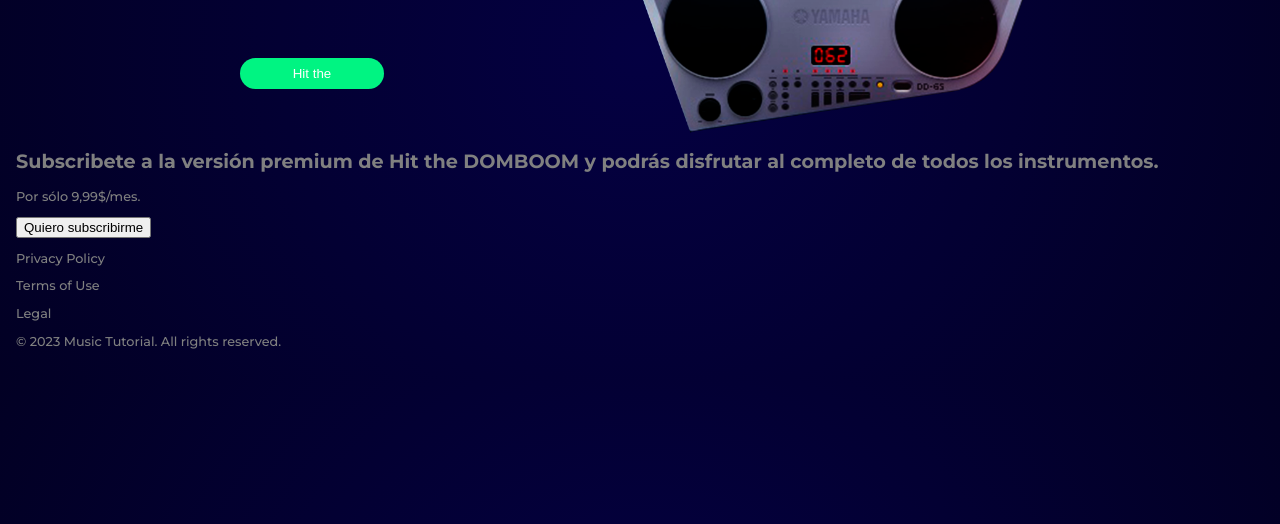
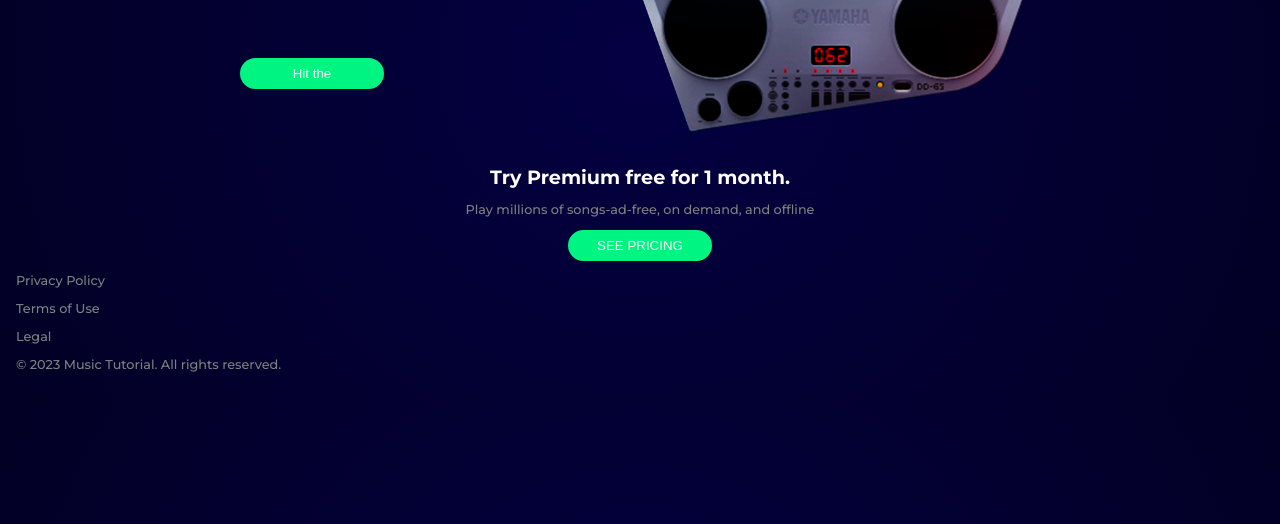
Before and after one commit to albegosu/MusicApp, a website: page public/index.html in a window 1280 px wide. Shown: the part 276-800 px from the top of the page. Drawn offline with nearby package versions, Linux system fonts and the light colour scheme.

Commit message:
divPremium and Styles

```diff
--- a/public/index.html
+++ b/public/index.html
@@ -40,13 +40,10 @@
     </section>
     <section class="premium__tab">
         <h2 id="premium__h2">
-            Subscribete a la versión premium de Hit the DOMBOOM
-            y podrás disfrutar al completo de todos los instrumentos.
+            Try  Premium  free for 1 month.
         </h2>
-        <div>
-            <p id="premium__p">Por sólo 9,99$/mes.</p>
-            <button id="premium-btn">Quiero subscribirme</button>
-        </div>
+        <p id="premium__p">Play millions of songs-ad-free, on demand, and offline</p>
+        <button id="premium__btn"><a href="#">SEE PRICING</a></button>
     </section>
     <!-- <section class="featured-instruments">
         <h2>Featured Instruments</h2>
--- /dev/null
+++ b/sass/divPremium.scss
@@ -0,0 +1,25 @@
+@import 'intro';
+@import 'variables';
+
+@mixin centerContent {
+    display: flex;
+    flex-direction: column;
+    align-items: center;
+}
+
+.premium__tab {
+    @include centerContent();
+    margin-top: 2rem;
+}
+#premium__h2 {
+    color: $colorWhite;
+    margin: 0;
+    }
+#premium__btn{
+    @include hitBtn();
+    margin: 0;
+}
+a {
+    color: $colorWhite;
+    text-decoration: none;
+}
--- a/sass/styles.scss
+++ b/sass/styles.scss
@@ -1,6 +1,7 @@
 @use 'sections';
 @import 'variables';
 @import 'intro';
+@import 'divPremium';
 
 @mixin fontFamily {
     font-family: 'Montserrat', sans-serif;
```
Also changed, not shown: css/styles.css, 1 other file.
